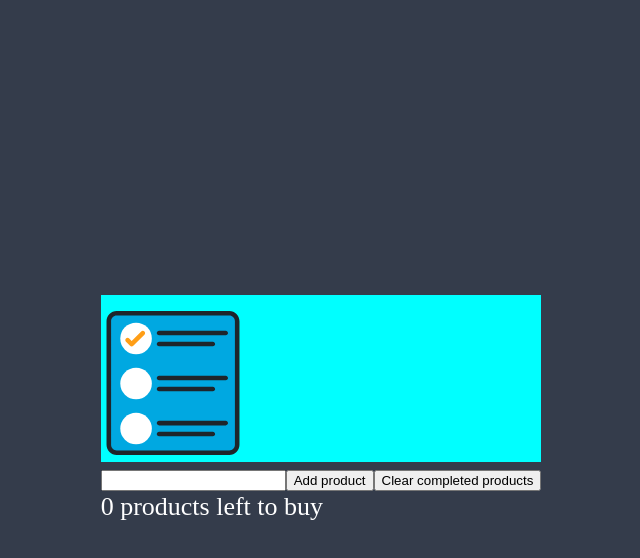
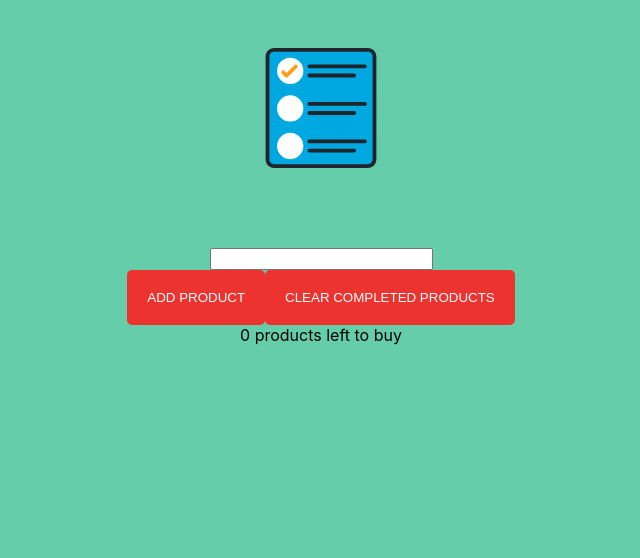
Before and after one commit to Fedemontagudo/to-buy-list, a React (Create React App) app: page / in a window 1280 px wide. Shown: the top 558 px of the page, without its empty margins (319-959 px from the left). Built offline with nearby package versions, Linux system fonts and the light colour scheme.

Commit message:
css style added in general page and buttons

```diff
--- a/package.json
+++ b/package.json
@@ -6,8 +6,10 @@
     "@testing-library/jest-dom": "^5.12.0",
     "@testing-library/react": "^11.2.6",
     "@testing-library/user-event": "^12.8.3",
+    "bootstrap": "^5.0.0",
     "eslint": "^7.25.0",
     "react": "^17.0.2",
+    "react-bootstrap": "^1.5.2",
     "react-dom": "^17.0.2",
     "react-scripts": "4.0.3",
     "uuid": "^8.3.2",
--- a/src/App.js
+++ b/src/App.js
@@ -1,7 +1,7 @@
 import React, { useState, useRef, useEffect } from 'react'
 import ToBuyList from './ToBuyList'
-import { uuid } from 'uuidv4'
 import logo from './lista.svg'
+import { v4 } from 'uuid'
 
 const LOCAL_STORAGE_KEY = 'toBuyApp.product'
 
@@ -30,7 +30,7 @@ function App() {
     const name = productNameRef.current.value;
     if (name === '') return
     setProducts(prevProducts => {
-      return [...prevProducts, { id: uuid(), name: name, complete: false }]
+      return [...prevProducts, { id: v4(), name: name, complete: false }]
     })
     productNameRef.current.value = null;
   }
@@ -43,14 +43,14 @@ function App() {
 
   return (
     <>
-      <header className="header">
-        <img src={logo} className="App-logo" alt="logo" />
-      </header>
-      <ToBuyList className="toBuyL" productList={products} toggleProduct={toggleProduct} />
+      <img src={logo} className="AppLogo" alt="logo" />
+      <ToBuyList className="toBuyList" productList={products} toggleProduct={toggleProduct} />
       <input className="inputMenu" ref={productNameRef} type="text" />
-      <button onClick={handleAddProduct}>Add product</button>
-      <button onClick={handleClearProduct}> Clear completed products</button>
-      <div>{products.filter(product => !product.complete).length} products left to buy</div>
+      <div className="multi-button">
+        <button className="addProduct" onClick={handleAddProduct}>Add product</button>
+        <button className="deleteProducts" onClick={handleClearProduct}> Clear completed products</button>
+      </div>
+      <div className="productsLeft">{products.filter(product => !product.complete).length} products left to buy</div>
     </>
   );
 }
--- a/src/styles.css
+++ b/src/styles.css
@@ -1,26 +1,48 @@
-
 * {
   box-sizing: border-box;
 }
-
 body {
-background-color: #343c4b;
-min-height: 100vh;
-display: flex;
-flex-direction: column;
-align-items: center;
-justify-content: center;
-font-size: calc(10px + 2vmin);
-color: white;
+  background-color: mediumaquamarine;
 }
 
-.header{
-background-color: aqua;
+.AppLogo {
+max-width: 15vh;
+display: flex;
+margin: auto;
+padding-top: 3rem;
+padding-bottom: 5rem;
 }
-.App-logo {
 
-position: relative;
-   height: 20vmin;
-  pointer-events: none;
-padding-top: 1rem;
+
+
+body, input[type=text] {
+  font-family: -apple-system,BlinkMacSystemFont,"Segoe UI",Roboto,Oxygen-Sans,Ubuntu,Cantarell,"Helvetica Neue",sans-serif;
+  display: flex;
+  justify-content: center;
+  margin: auto
 }
+
+button {
+color: #fff !important;
+text-transform: uppercase;
+text-decoration: none;
+background: #ed3330;
+padding: 20px;
+border-radius: 5px;
+display: inline-block;
+border: none;
+transition: all 0.4s ease 0s;
+}
+
+button:hover {
+background: #434343;
+letter-spacing: 1px;
+-webkit-box-shadow: 0px 5px 40px -10px rgba(0,0,0,0.57);
+-moz-box-shadow: 0px 5px 40px -10px rgba(0,0,0,0.57);
+box-shadow: 5px 40px -10px rgba(0,0,0,0.57);
+transition: all 0.4s ease 0s;
+}
+
+.productsLeft {
+text-align: center;
+}
```
Also changed, not shown: 1 other file (tests, documents, lock files or other folders).
